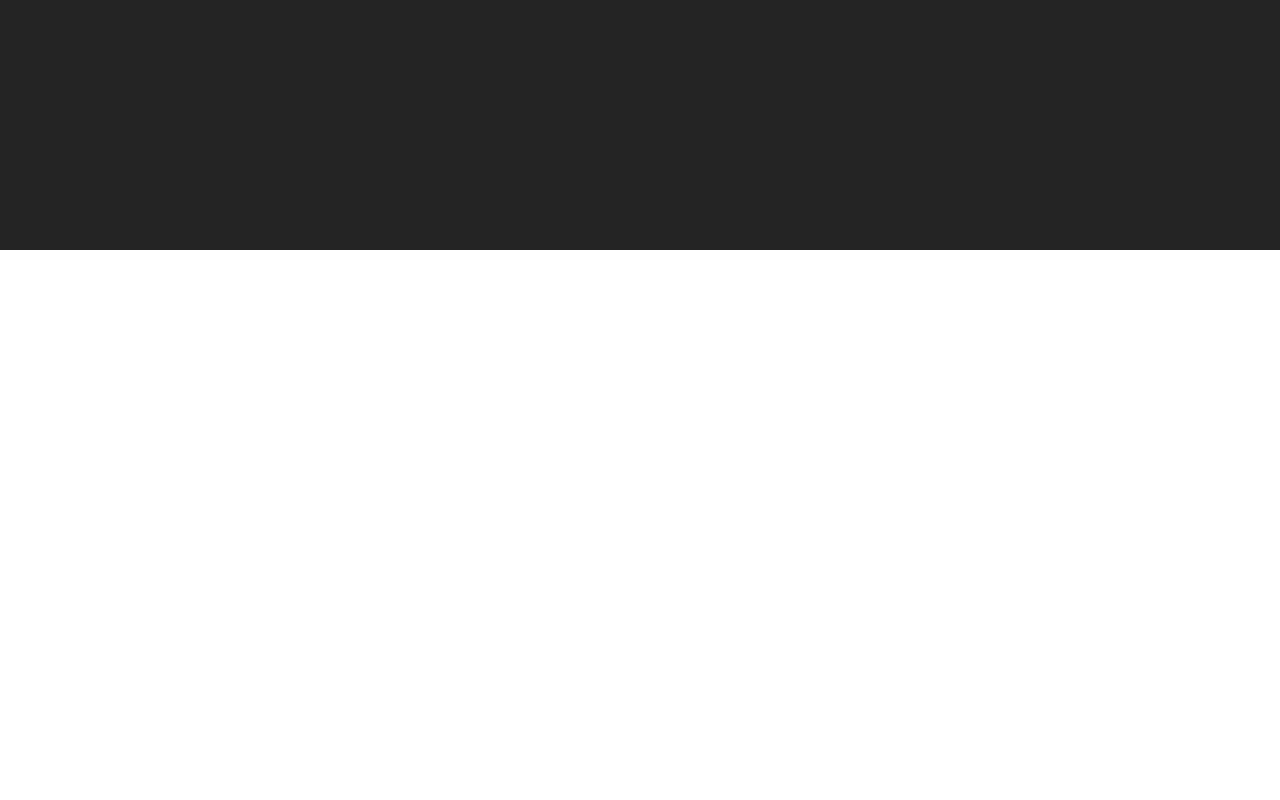
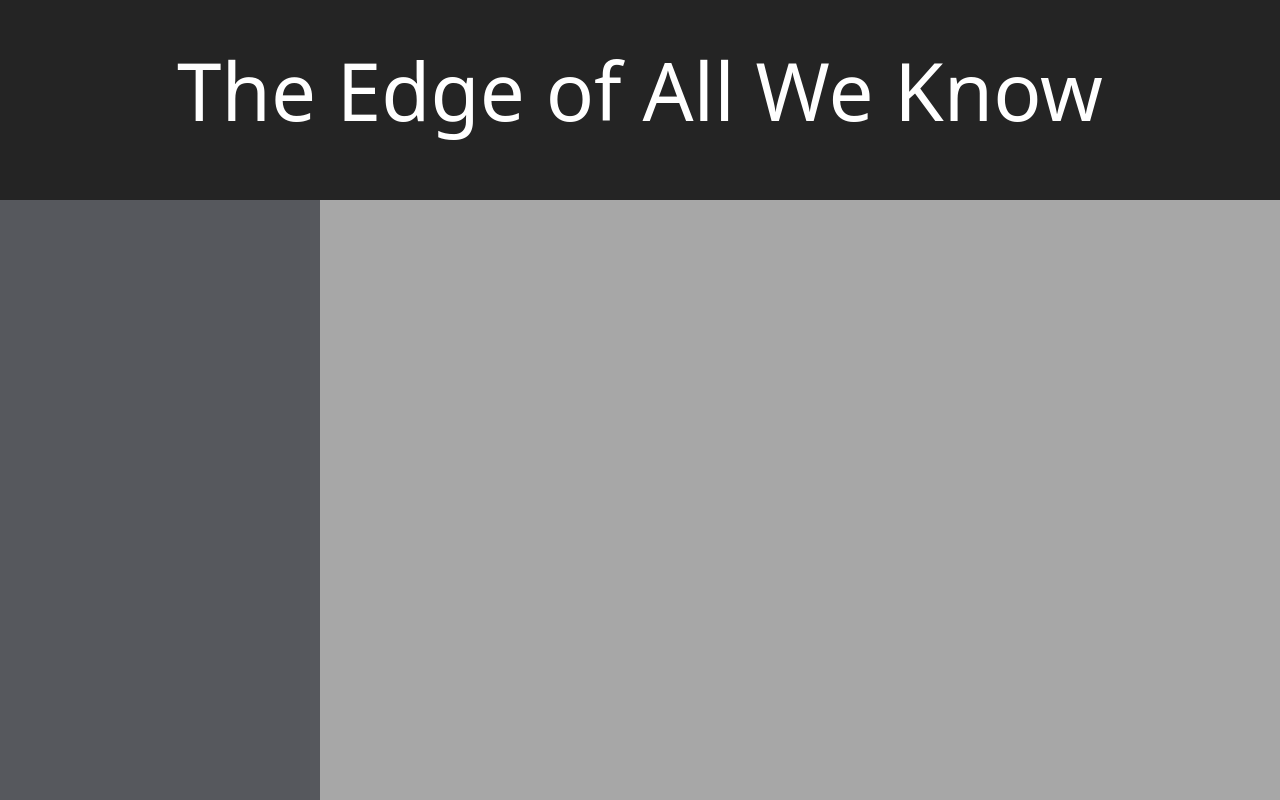
Before and after one commit to Candersoncoding/theEdgeOfAllWeKnow, a React (Create React App) app in the folder client/: page / in a window 1280 px wide. Shown: the top 800 px of the page. Built offline with nearby package versions, Linux system fonts and the light colour scheme.

Commit message:
fixed initial styling

```diff
--- a/client/src/App.js
+++ b/client/src/App.js
@@ -3,17 +3,45 @@ import './App.css';
 import 'bootstrap/dist/css/bootstrap.min.css';
 import {Router} from '@reach/router';
 import Main from './views/Main.jsx';
-import HeadingStyle from './components/HeadingStyle.jsx';
+
 
 function App() {
   // useEffect(()=> {
 
   // })
+
+  const styleHeader = {
+    height: "200px",
+    backgroundColor: "#242424",
+    color: "white",
+    display: "flex",
+    justifyContent: "center",
+    alignItems: "center",
+    paddingBottom: "20px",
+    margin: "0px"
+  }
+
+  const asideNavbar = {
+    width: "25%",
+    backgroundColor: "#56585d",
+    height: "100vh",
+    color: "white",
+    padding: "25px"
+  }
+
+  const bodyStyling = {
+    backgroundColor: "#a7a7a7",
+    height: "100vh",
+    width: "75%"
+  }
+
   return (
     <div className="App">
+
         <Router>
-          <Main path={"/"} />
+          <Main path={"/"} styleHeader={styleHeader} navBar={asideNavbar} bodyStyling={bodyStyling}/>
         </Router>
+
     </div>
   );
 }
--- a/client/src/components/HeadingStyle.jsx
+++ /dev/null
@@ -1,15 +0,0 @@
-import React from 'react';
-
-export default function HeadingStyle() {
-
-    const styleHeader = {
-        height: "250px",
-        backgroundColor: "#242424",
-        color: "#fff"
-    }
-  return (
-    <div style={styleHeader}>
-
-    </div>
-    )
-}
--- a/client/src/views/Main.jsx
+++ b/client/src/views/Main.jsx
@@ -1,8 +1,8 @@
 import React, {useState, useEffect} from 'react';
 import axios from 'axios';
-import HeadingStyle from '../components/HeadingStyle';
 
-const Main = () => {
+
+const Main = (props) => {
 
     // useEffect(() => {
     //     axios.get('')
@@ -12,9 +12,15 @@ const Main = () => {
 
     return (
         <div>
-            <HeadingStyle>
-                <h1 className='display-1'>The Edge of All We Know</h1>
-            </HeadingStyle>
+            <h1 className='display-1' style={props.styleHeader}>The Edge of All We Know</h1>
+            <div className='d-flex'>
+                <nav style={props.navBar}>
+
+                </nav>
+                <div style={props.bodyStyling}>
+
+                </div>
+            </div>
         </div>
     )
 }
```
Also changed, not shown: client/src/components/AsideNavbar.jsx (deleted), client/src/components/BodyStyle.jsx (deleted).
